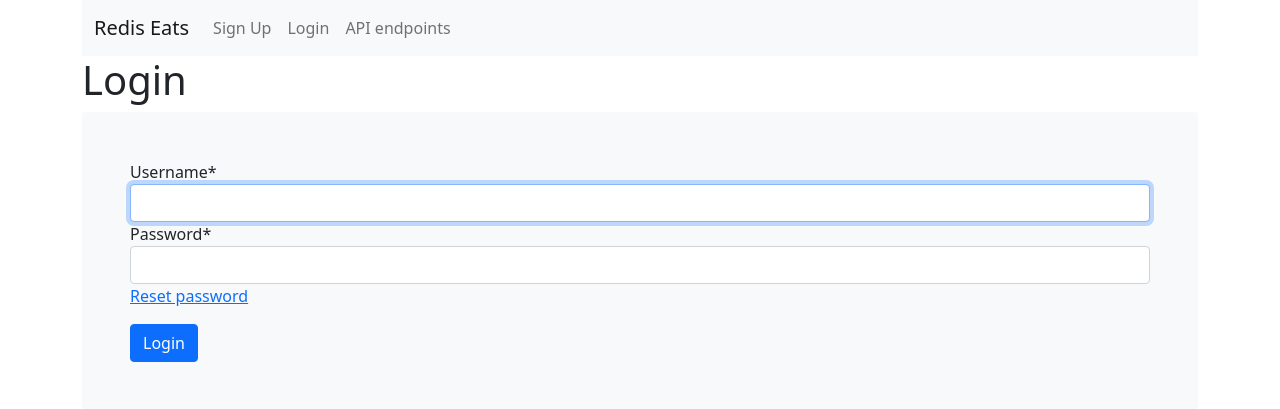
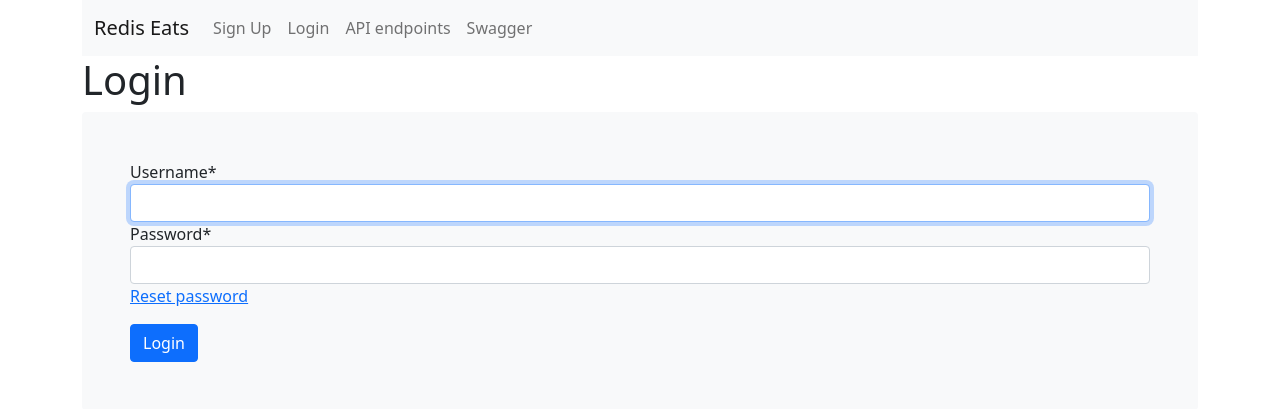
Before and after one commit to matacoder/redis-eats-rest, a Django app: page /auth/login/ in a window 1280 px wide. Shown: the top 409 px of the page. Run offline with Django 3.2, Linux system fonts and the light colour scheme; some libraries are stand-ins or nearby versions.

Commit message:
Swagger added to navbar

```diff
--- a/templates/includes/navbar.html
+++ b/templates/includes/navbar.html
@@ -28,6 +28,9 @@
                 <li class="nav-item">
                     <a class="nav-link" href="/api/v1/">API endpoints</a>
                 </li>
+                <li class="nav-item">
+                    <a class="nav-link" href="/swagger/">Swagger</a>
+                </li>
 
             </ul>
 
```
Also changed, not shown: static/django-docker-sea.png (deleted), 1 other file.
